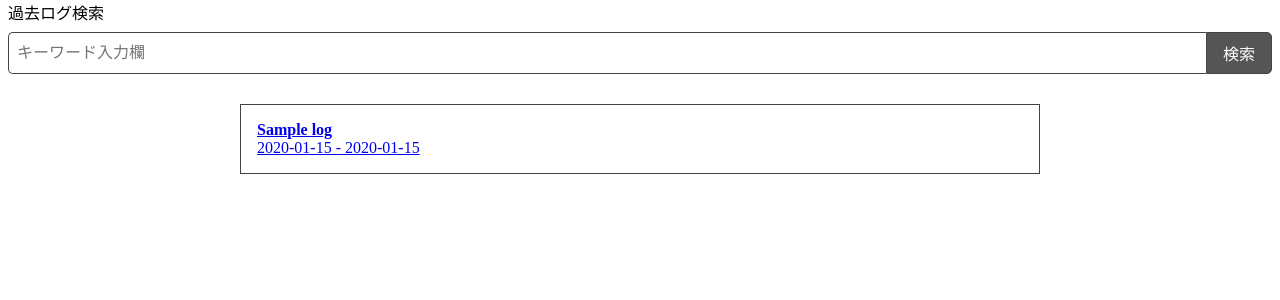
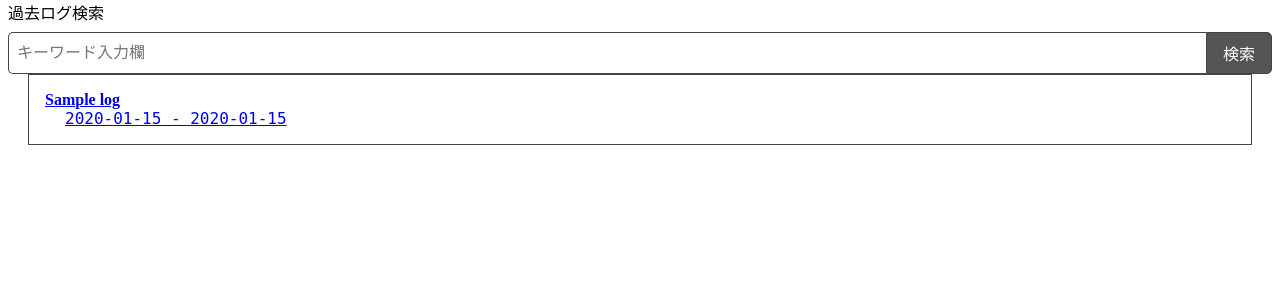
Before and after one commit to ItosuYuki/RyuBoard, a Python web app: template templates/pastLog.html in a window 1280 px wide. Shown: the part 69-369 px from the top of the page. Run offline with Jinja, Linux system fonts and the light colour scheme; the template is opened without the code that fills it: most values are stand-ins (such as "Sample title", 1, 10 or a date in 2020).

Commit message:
修正と検索後のページ追加

```diff
--- a/static/pastLog.css
+++ b/static/pastLog.css
@@ -69,8 +69,9 @@ header h1 {
 }
 
 main {
-    max-width: 800px;
-    margin: 30px auto;
+    width: 100%;
+    padding: 0 20px; /* 端に余白が欲しければ追加 */
+    box-sizing: border-box;
 }
 
 .log-list {
@@ -100,3 +101,9 @@ main {
     margin-left: 20px;
     font-family: monospace;
 }
+
+.log-info {
+    display: flex;
+    justify-content: space-between;
+    align-items: center;
+}
--- a/templates/pastLog.html
+++ b/templates/pastLog.html
@@ -15,7 +15,7 @@
         <form method="GET" action="{{ url_for('search_PastLog') }}">
             <label for="content">過去ログ検索</label><br>
             <div class="input-group">
-                <input type="text" id="search" name="serach_PastLog" placeholder="キーワード入力欄" class="text-input" required>
+                <input type="text" id="search" name="search_PastLog" placeholder="キーワード入力欄" class="text-input" required>
                 <input type="submit" value="検索" class="button">
             </div>
         </form>
@@ -24,14 +24,16 @@
         <ul class="log-list">
         {% for log in logs %}
             <li class="log-item">
+                <div class="log-info">
                     <a href="{{ url_for('show_thread', id=thread.id) }}">
                         <div class="log-title">
                             {{log.title}}
                         </div>
-                <div class="log-date">
+                        <div class="log-dates">
                             {{log.created_at.strftime('%Y-%m-%d')}} - {{log.down_at.strftime('%Y-%m-%d')}}
                         </div>
                     </a>
+                </div>
             </li>
         {% endfor %}
     </ul>
```
Also changed, not shown: templates/searchPastLog.html (added, +45 -0 lines). Lines whose indentation alone changed are shown as unchanged.
